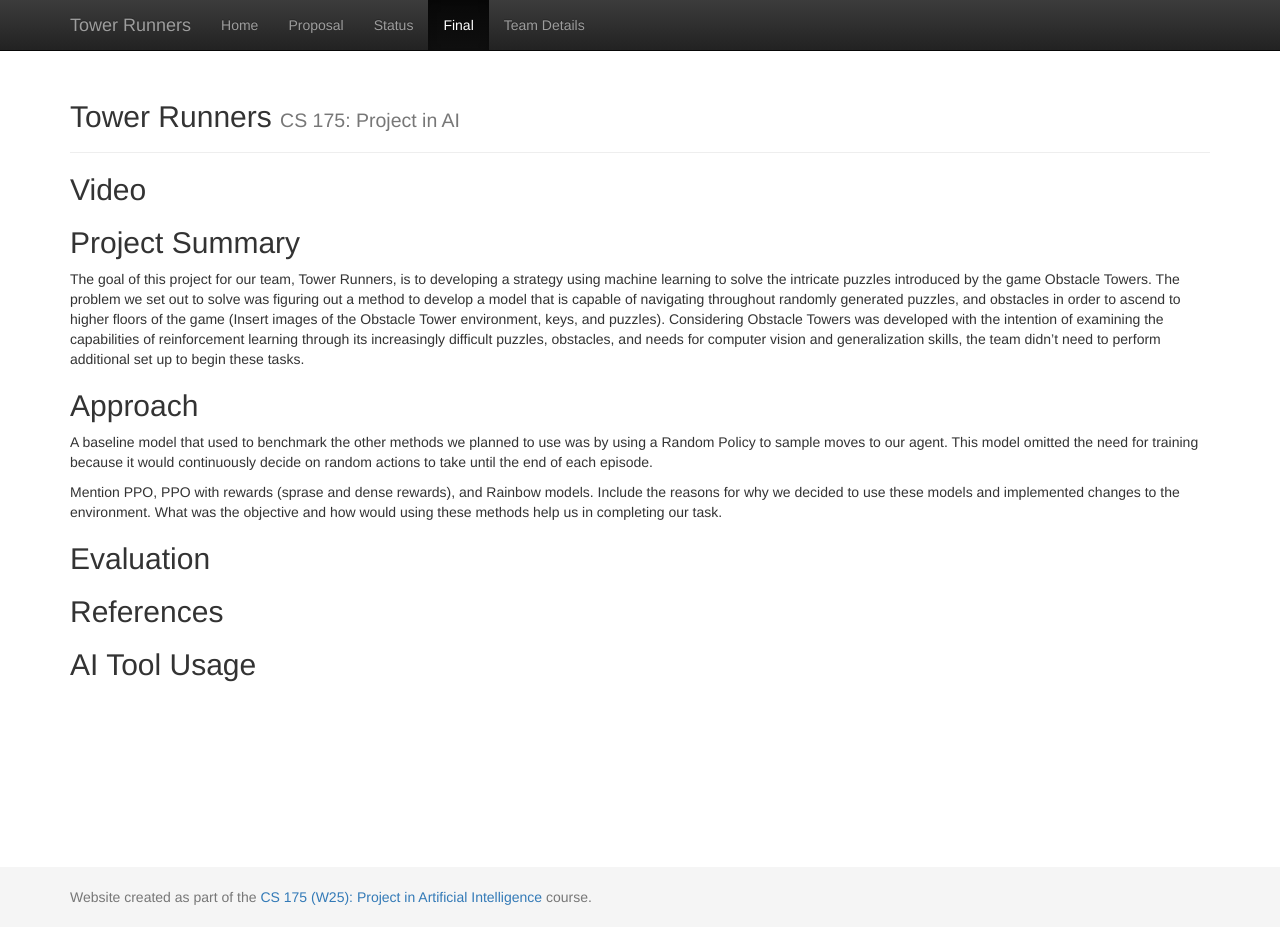
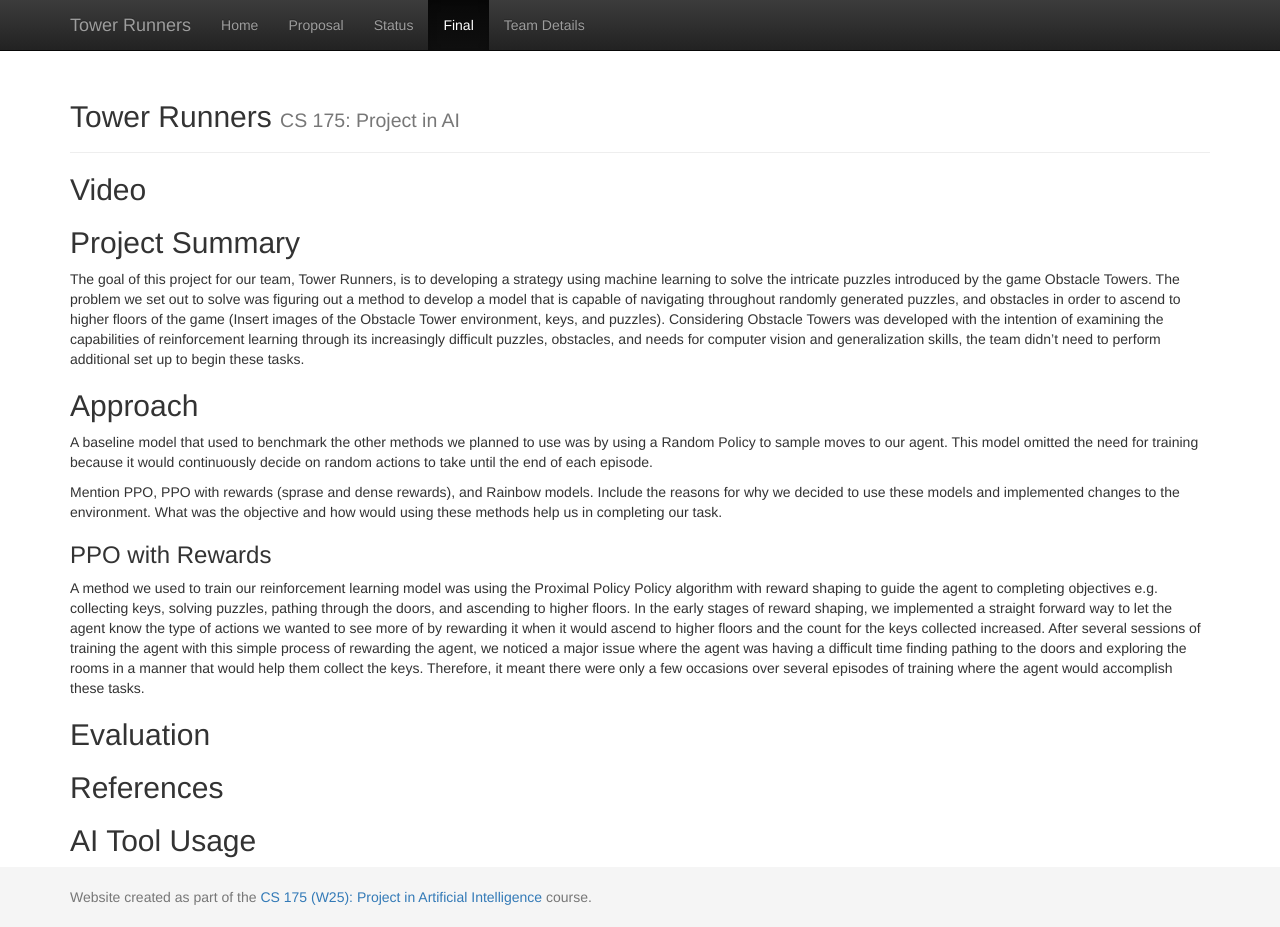
Before and after one commit to avinashduggal/TowerRunners, a Jekyll site: the page built from docs/final.md, in a window 1280 px wide and 927 px high. Built offline with Jekyll 4.4.1, drawn with Linux system fonts in a browser that asks for light colours.

Commit message:
Add to approach section in final.md

```diff
--- a/docs/final.md
+++ b/docs/final.md
@@ -11,6 +11,10 @@ The goal of this project for our team, Tower Runners, is to developing a strateg
 A baseline model that used to benchmark the other methods we planned to use was by using a Random Policy to sample moves to our agent. This model omitted the need for training because it would continuously decide on random actions to take until the end of each episode.
 
 Mention PPO, PPO with rewards (sprase and dense rewards), and Rainbow models. Include the reasons for why we decided to use these models and implemented changes to the environment. What was the objective and how would using these methods help us in completing our task.
+
+### PPO with Rewards
+A method we used to train our reinforcement learning model was using the Proximal Policy Policy algorithm with reward shaping to guide the agent to completing objectives e.g. collecting keys, solving puzzles, pathing through the doors, and ascending to higher floors. In the early stages of reward shaping, we implemented a straight forward way to let the agent know the type of actions we wanted to see more of by rewarding it when it would ascend to higher floors and the count for the keys collected increased. After several sessions of training the agent with this simple process of rewarding the agent, we noticed a major issue where the agent was having a difficult time finding pathing to the doors and exploring the rooms in a manner that would help them collect the keys. Therefore, it meant there were only a few occasions over several episodes of training where the agent would accomplish these tasks.
+
 ## Evaluation
 ## References
 ## AI Tool Usage
```
